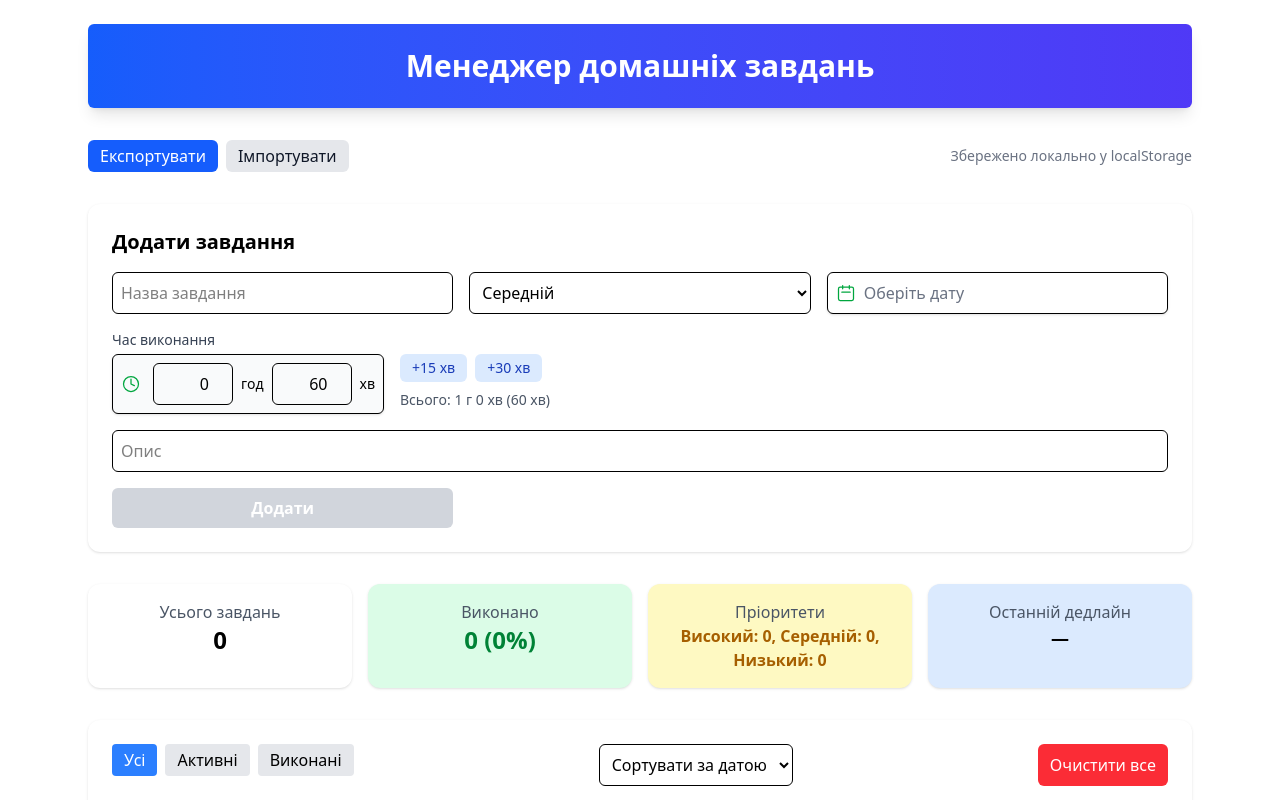
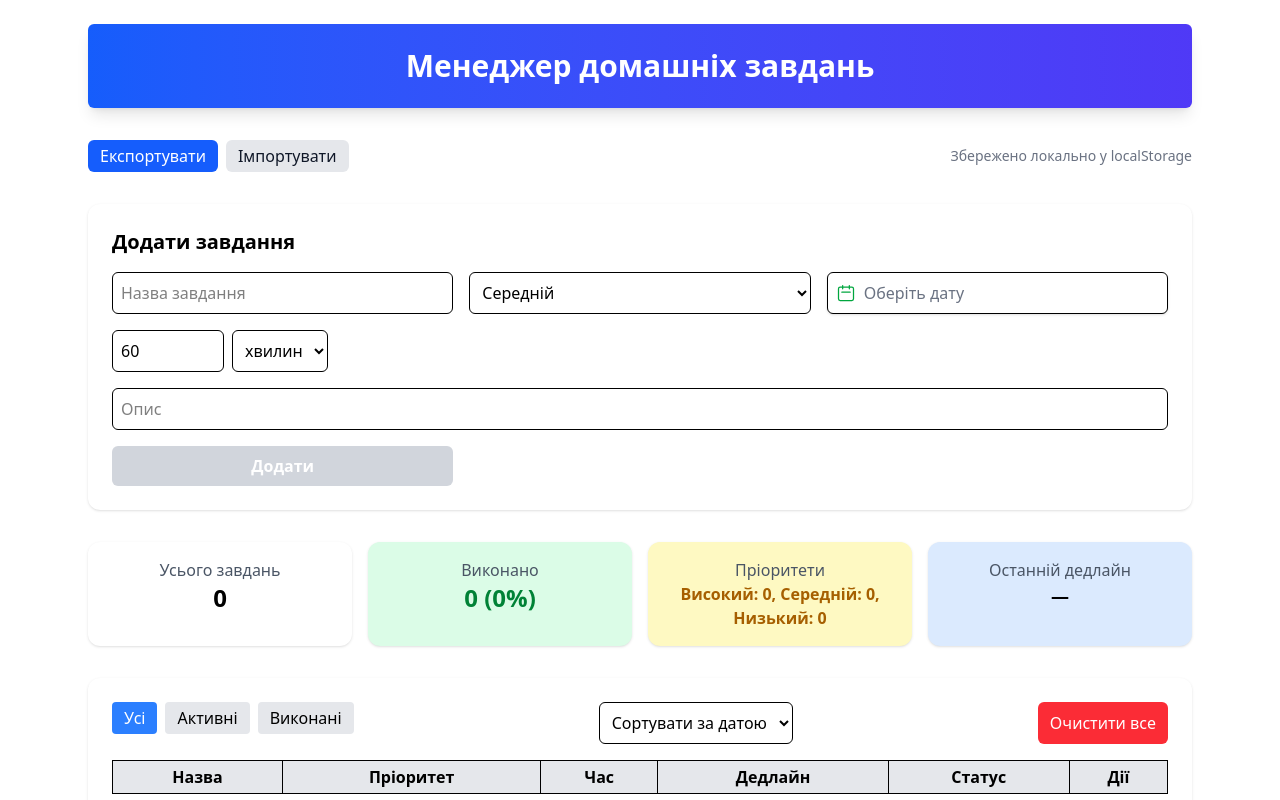
Before and after one commit to difuz1x/KursovaRepository, a React (Vite) app in the folder TaskManager/: page / in a window 1280 px wide. Shown: the top 800 px of the page. Built offline with nearby package versions, Linux system fonts and the light colour scheme.

Commit message:
Revert "feat(ui): style time inputs, add clock icon and quick +15/+30 minute buttons"
This reverts commit 3892631dfb1428d31a5c0ee0df2e7e45486ac88e.

```diff
--- a/TaskManager/src/components/TaskForm.tsx
+++ b/TaskManager/src/components/TaskForm.tsx
@@ -1,7 +1,6 @@
 // src/components/TaskForm.tsx
 import { useState, type FormEvent } from "react";
 import type { TaskType } from "../types/TaskType";
-import { willExceedDailyLimit } from "../utils";
 import { v4 as uuidv4 } from "uuid";
 import ReactDatePicker, { registerLocale } from "react-datepicker";
 import { uk } from "date-fns/locale/uk";
@@ -22,9 +21,9 @@ export default function TaskForm({ addTask, existingTasks }: Props) {
     // store as Date | null locally, convert to ISO when creating TaskType
     dueDate: null as Date | null,
     description: "",
-    // split hours/minutes for clarity
-    timeHours: 0,
-    timeMinutes: 60,
+    // time value + unit for estimated time
+    timeValue: 60,
+    timeUnit: "minutes" as "minutes" | "hours",
   });
   const [errors, setErrors] = useState<{ title?: string; dueDate?: string; estimated?: string }>({});
 
@@ -34,13 +33,13 @@ export default function TaskForm({ addTask, existingTasks }: Props) {
     const nextErrors: typeof errors = {};
     if (!form.title || form.title.trim().length === 0) nextErrors.title = "Назва є обов'язковою";
     if (!form.dueDate) nextErrors.dueDate = "Дата є обов'язковою";
-    const minutes = Math.max(0, Math.round((form.timeHours ?? 0) * 60 + (form.timeMinutes ?? 0)));
+    const minutes = form.timeUnit === "hours" ? Math.max(0, Math.round(form.timeValue * 60)) : Math.max(0, Math.round(form.timeValue));
     if (minutes <= 0) nextErrors.estimated = "Час виконання повинен бути більшим за 0";
   if (minutes > 1440) nextErrors.estimated = "Час виконання не може перевищувати 24 години";
     setErrors(nextErrors);
     if (Object.keys(nextErrors).length > 0) return;
 
-  const estimatedMinutes = Math.max(0, Math.round((form.timeHours ?? 0) * 60 + (form.timeMinutes ?? 0)));
+  const estimatedMinutes = form.timeUnit === "hours" ? Math.max(0, Math.round(form.timeValue * 60)) : Math.max(0, Math.round(form.timeValue));
 
     // check per-date total with this new task
     const key = form.dueDate ? form.dueDate.toISOString().slice(0, 10) : null;
@@ -68,7 +67,7 @@ export default function TaskForm({ addTask, existingTasks }: Props) {
     };
 
     addTask(newTask);
-    setForm({ title: "", priority: "medium", dueDate: null, description: "", timeHours: 0, timeMinutes: 60 });
+    setForm({ title: "", priority: "medium", dueDate: null, description: "", timeValue: 60, timeUnit: "minutes" });
     setErrors({});
   };
 
@@ -126,90 +125,25 @@ export default function TaskForm({ addTask, existingTasks }: Props) {
             required
           />
         </div>
-        {/* estimated time input: separate hours + minutes */}
-        <div className="col-span-full">
-          <label className="block text-sm font-medium text-gray-700 mb-1">Час виконання</label>
-          <div className="flex items-start gap-4">
-            <div className="flex items-center gap-3 bg-gray-50 border rounded-md p-2 shadow-sm">
-              {/* clock icon */}
-              <svg xmlns="http://www.w3.org/2000/svg" className="h-5 w-5 text-green-600" viewBox="0 0 24 24" fill="none" stroke="currentColor" strokeWidth={1.5}>
-                <path strokeLinecap="round" strokeLinejoin="round" d="M12 6v6l4 2" />
-                <circle cx="12" cy="12" r="9" strokeLinecap="round" strokeLinejoin="round" />
-              </svg>
+        {/* estimated time input */}
         <div className="flex items-center gap-2">
-                <div className="flex items-center">
           <input
             type="number"
             min={0}
-                    aria-label="Години"
-                    title="Години"
-                    placeholder="Години"
-                    value={form.timeHours}
-                    onChange={(e) => setForm({ ...form, timeHours: Math.max(0, Number(e.target.value) || 0) })}
-                    className="border rounded-md p-2 w-20 text-right"
+            value={form.timeValue}
+            onChange={(e) => setForm({ ...form, timeValue: Number(e.target.value) })}
+            className="border rounded-md p-2 w-28"
           />
-                  <span className="text-sm ml-2">год</span>
-                </div>
-                <div className="flex items-center">
-                  <input
-                    type="number"
-                    min={0}
-                    max={59}
-                    aria-label="Хвилини"
-                    title="Хвилини"
-                    placeholder="Хвилини"
-                    value={form.timeMinutes}
-                    onChange={(e) => setForm({ ...form, timeMinutes: Math.max(0, Math.min(59, Number(e.target.value) || 0)) })}
-                    className="border rounded-md p-2 w-20 text-right"
-                  />
-                  <span className="text-sm ml-2">хв</span>
-                </div>
-              </div>
-            </div>
-
-            <div className="flex flex-col gap-2">
-              <div className="flex gap-2">
-                <button
-                  type="button"
-                  className="bg-blue-100 text-blue-800 px-3 py-1 rounded-md text-sm hover:bg-blue-200"
-                  onClick={() => {
-                    const total = (form.timeHours ?? 0) * 60 + (form.timeMinutes ?? 0) + 15;
-                    setForm({ ...form, timeHours: Math.floor(total / 60), timeMinutes: total % 60 });
-                  }}
+          <select
+            value={form.timeUnit}
+            onChange={(e) => setForm({ ...form, timeUnit: e.target.value as "minutes" | "hours" })}
+            className="border rounded-md p-2"
           >
-                  +15 хв
-                </button>
-                <button
-                  type="button"
-                  className="bg-blue-100 text-blue-800 px-3 py-1 rounded-md text-sm hover:bg-blue-200"
-                  onClick={() => {
-                    const total = (form.timeHours ?? 0) * 60 + (form.timeMinutes ?? 0) + 30;
-                    setForm({ ...form, timeHours: Math.floor(total / 60), timeMinutes: total % 60 });
-                  }}
-                >
-                  +30 хв
-                </button>
-              </div>
-              <div className="text-sm text-gray-600">
-                {(() => {
-                  const minutes = Math.max(0, Math.round((form.timeHours ?? 0) * 60 + (form.timeMinutes ?? 0)));
-                  const hrs = Math.floor(minutes / 60);
-                  const mins = minutes % 60;
-                  if (minutes <= 0) return "";
-                  return `Всього: ${hrs > 0 ? `${hrs} г ` : ""}${mins} хв (${minutes} хв)`;
-                })()}
-              </div>
-            </div>
-          </div>
+            <option value="minutes">хвилин</option>
+            <option value="hours">годин</option>
+          </select>
         </div>
   {errors.estimated && <div className="text-red-600 text-sm col-span-full">{errors.estimated}</div>}
-        {(() => {
-          // live calculations for button state and messages
-          const computedMinutes = Math.max(0, Math.round((form.timeHours ?? 0) * 60 + (form.timeMinutes ?? 0)));
-          const key = form.dueDate ? form.dueDate.toISOString().slice(0, 10) : null;
-          const willExceed = key ? willExceedDailyLimit(existingTasks, key, computedMinutes) : false;
-          return (
-            <>
         <input
           value={form.description}
           onChange={(e) => setForm({ ...form, description: e.target.value })}
@@ -218,29 +152,15 @@ export default function TaskForm({ addTask, existingTasks }: Props) {
         />
         <button
           type="submit"
-                disabled={
-                  !(
-                    form.title.trim().length > 0 &&
-                    form.dueDate &&
-                    computedMinutes > 0 &&
-                    computedMinutes <= 1440 &&
-                    !willExceed
-                  )
-                }
+          disabled={!(form.title.trim().length > 0 && form.dueDate && (form.timeUnit === "hours" ? Math.round(form.timeValue * 60) > 0 : Math.round(form.timeValue) > 0) && (form.timeUnit === "hours" ? Math.round(form.timeValue * 60) <= 1440 : Math.round(form.timeValue) <= 1440))}
           className={`${
-                  form.title.trim().length > 0 && form.dueDate && computedMinutes > 0 && computedMinutes <= 1440 && !willExceed
+            form.title.trim().length > 0 && form.dueDate && (form.timeUnit === "hours" ? Math.round(form.timeValue * 60) > 0 : Math.round(form.timeValue) > 0) && (form.timeUnit === "hours" ? Math.round(form.timeValue * 60) <= 1440 : Math.round(form.timeValue) <= 1440)
               ? "bg-green-500 hover:bg-green-600"
               : "bg-gray-300 cursor-not-allowed"
           } text-white font-semibold py-2 px-4 rounded-md col-span-full md:col-auto`}
         >
           Додати
         </button>
-              {willExceed && (
-                <div className="text-red-600 text-sm col-span-full mt-2">Додавання цього завдання перевищить добовий ліміт у 24 години</div>
-              )}
-            </>
-          );
-        })()}
       </form>
     </section>
   );
```
Lines whose indentation alone changed are shown as unchanged.
